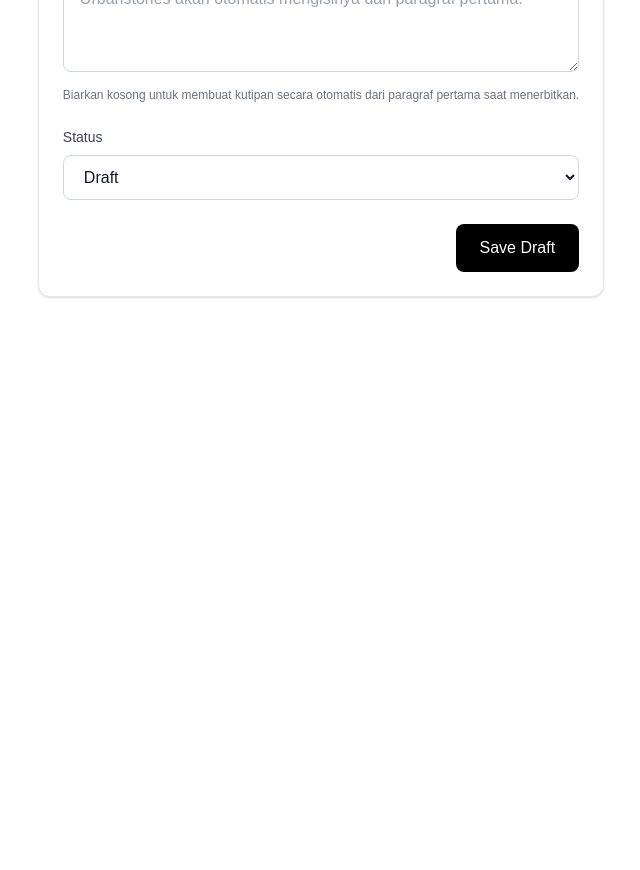
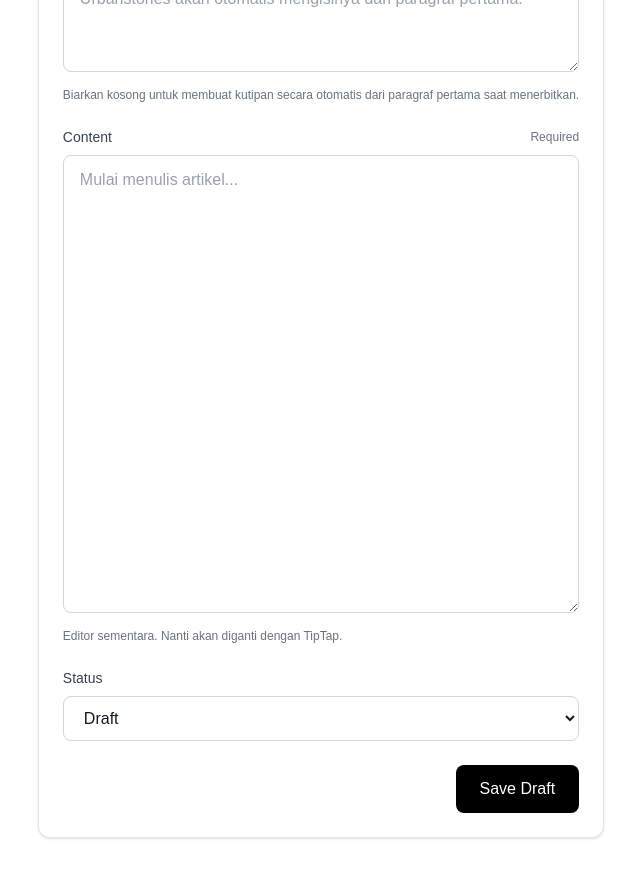
Before and after one commit to williamciputra/urbanstories, a Next.js app: page /admin/articles/new in a window 1280 px wide. Shown: the part 1040-1910 px from the top of the page, without its empty margins (319-959 px from the left). Before the commit the page ends 1369 px from the top, so only its background shows below. Built offline with nearby package versions, Linux system fonts and the light colour scheme; no server answers; the database is empty.

Commit message:
feat(cms): support editing article content

```diff
--- a/app/api/articles/[id]/route.ts
+++ b/app/api/articles/[id]/route.ts
@@ -46,15 +46,23 @@ export async function PATCH(
         .from("articles")
         .update(body)
         .eq("id", id)
-    .select()
-    .single();
+        .select();
 
     if (error) {
+        console.error("PATCH ERROR:", error);
+
         return NextResponse.json(
             { error: error.message },
             { status: 500 }
         );
     }
 
-  return NextResponse.json(data);
+    if (!data || data.length === 0) {
+        return NextResponse.json(
+            { error: "Article not found." },
+            { status: 404 }
+        );
     }
+
+    return NextResponse.json(data[0]);
+}
--- /dev/null
+++ b/components/admin/articles/ContentField.tsx
@@ -0,0 +1,41 @@
+"use client";
+
+type ContentFieldProps = {
+  value: string;
+  onChange: (value: string) => void;
+};
+
+export default function ContentField({
+  value,
+  onChange,
+}: ContentFieldProps) {
+  return (
+    <div className="space-y-2">
+      <div className="flex items-center justify-between">
+        <label
+          htmlFor="content"
+          className="text-sm font-medium text-gray-700"
+        >
+          Content
+        </label>
+
+        <span className="text-xs text-gray-500">
+          Required
+        </span>
+      </div>
+
+      <textarea
+        id="content"
+        rows={18}
+        value={value}
+        onChange={(e) => onChange(e.target.value)}
+        placeholder="Mulai menulis artikel..."
+        className="w-full rounded-lg border border-gray-300 bg-white px-4 py-3 text-gray-900 placeholder:text-gray-400 outline-none focus:border-black"
+      />
+
+      <p className="text-xs text-gray-500">
+        Editor sementara. Nanti akan diganti dengan TipTap.
+      </p>
+    </div>
+  );
+}
--- a/components/admin/articles/NewArticleForm.tsx
+++ b/components/admin/articles/NewArticleForm.tsx
@@ -1,15 +1,23 @@
 "use client";
 
-import { useMemo, useState } from "react";
+import {
+  useEffect,
+  useMemo,
+  useState,
+} from "react";
 
 import CategoryFields from "./CategoryFields";
 import AuthorField from "./AuthorField";
 import ExcerptField from "./ExcerptField";
+import ContentField from "./ContentField";
 import ScheduleField from "./ScheduleField";
 import StatusField, { ArticleStatus } from "./StatusField";
 
 import FeaturedImageField from "@/components/admin/media-picker/FeaturedImageField";
-import { createArticle } from "@/services/articles";
+import {
+  createArticle,
+  updateArticle,
+} from "@/services/articles";
 
 function slugify(text: string) {
   return text
@@ -21,8 +29,12 @@ function slugify(text: string) {
 }
 
 type InitialArticle = {
+  id: string;
+
   title: string;
   excerpt: string;
+  content: string;
+
   status: ArticleStatus;
 
   author_id: string | null;
@@ -41,40 +53,26 @@ export default function NewArticleForm({
   mode = "create",
   initialData,
 }: NewArticleFormProps) {
-  console.log("MODE:", mode);
-  console.log("INITIAL DATA:", initialData);
-  const [title, setTitle] = useState(
-    initialData?.title ?? ""
-  );
+  const [title, setTitle] = useState("");
 
-  const [excerpt, setExcerpt] = useState(
-    initialData?.excerpt ?? ""
-  );
+  const [excerpt, setExcerpt] = useState("");
+
+  const [content, setContent] = useState("");
 
   const [status, setStatus] =
-    useState<ArticleStatus>(
-      initialData?.status ?? "draft"
-    );
+    useState<ArticleStatus>("draft");
 
   const [authorId, setAuthorId] =
-    useState(
-      initialData?.author_id ?? ""
-    );
+    useState("");
 
   const [categoryId, setCategoryId] =
-    useState(
-      initialData?.category_id ?? ""
-    );
+    useState("");
 
   const [subcategoryId, setSubcategoryId] =
-    useState(
-      initialData?.subcategory_id ?? ""
-    );
+    useState("");
 
   const [coverImageId, setCoverImageId] =
-    useState(
-      initialData?.cover_image_id ?? ""
-    );
+    useState("");
 
   const [publishDate, setPublishDate] =
     useState("");
@@ -85,6 +83,25 @@ export default function NewArticleForm({
   const [saving, setSaving] =
     useState(false);
 
+  useEffect(() => {
+    if (!initialData) return;
+
+    setTitle(initialData.title);
+    setExcerpt(initialData.excerpt);
+    setContent(initialData.content);
+
+    setStatus(initialData.status);
+
+    setAuthorId(initialData.author_id ?? "");
+    setCategoryId(initialData.category_id ?? "");
+    setSubcategoryId(
+      initialData.subcategory_id ?? ""
+    );
+    setCoverImageId(
+      initialData.cover_image_id ?? ""
+    );
+  }, [initialData]);
+
   const slug = useMemo(
     () => slugify(title),
     [title]
@@ -94,12 +111,12 @@ export default function NewArticleForm({
     try {
       setSaving(true);
 
-      await createArticle({
+      const payload = {
         title,
         slug,
 
         excerpt,
-        content: "",
+        content,
 
         category_id: categoryId || null,
         subcategory_id: subcategoryId || null,
@@ -111,12 +128,26 @@ export default function NewArticleForm({
         status,
 
         published_at: null,
-      });
+      };
+
+      if (
+        mode === "edit" &&
+        initialData
+      ) {
+        await updateArticle(
+          initialData.id,
+          payload
+        );
+      } else {
+        await createArticle(payload);
+      }
     } catch (error) {
       if (error instanceof Error) {
         console.error(error.message);
       } else {
-        console.error("Gagal menyimpan draft.");
+        console.error(
+          "Gagal menyimpan artikel."
+        );
       }
     } finally {
       setSaving(false);
@@ -183,6 +214,11 @@ export default function NewArticleForm({
         onChange={setExcerpt}
       />
 
+      <ContentField
+        value={content}
+        onChange={setContent}
+      />
+
       <StatusField
         value={status}
         onChange={setStatus}
```
Lines whose indentation alone changed are shown as unchanged.
